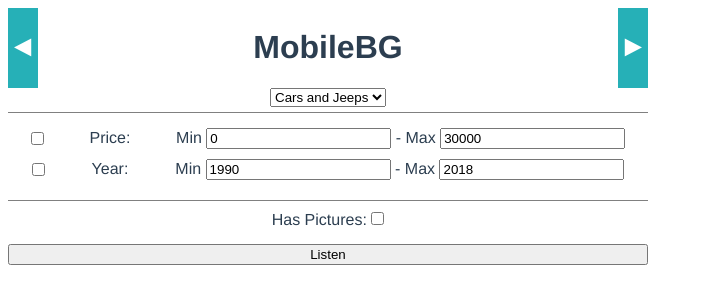
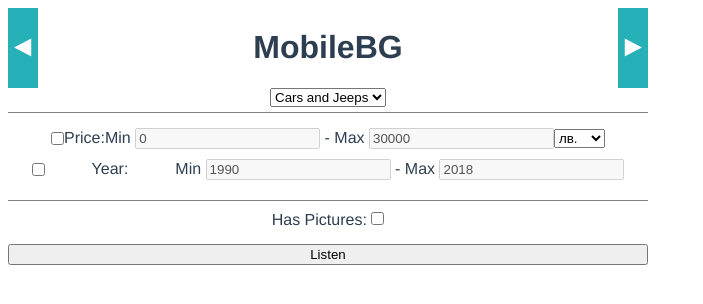
Before and after one commit to Bloodlister/Page-Change-Notifier, a Vue app: page / in a window 1280 px wide. Shown: the top 304 px of the page, without its empty margins (0-703 px from the left). Built offline with nearby package versions, Linux system fonts and the light colour scheme.

Commit message:
- Corrected wrappers min-width to 600px  - Created Currency input  - Separated searches data into separate files  - Dropdown input if passed a default value sets it

```diff
--- a/src/components/Wrapper.vue
+++ b/src/components/Wrapper.vue
@@ -51,7 +51,7 @@
     display: flex;
     flex-direction: column;
     width: 50vw;
-    min-width: 300px;
+    min-width: 600px;
 }
 
 .searchNavigation {
--- a/src/components/input/BetweenNumbers.vue
+++ b/src/components/input/BetweenNumbers.vue
@@ -1,11 +1,11 @@
 <template>
     <div class="input">
-        <input type="checkbox">
+        <input type="checkbox" v-model="active">
         <p class="inputLable">{{label}}:</p>
         <div class="number-input">
-            Min <input type="number" min="0" placeholder="0" v-model="min_value" @input="validateValue(); save()">
+            Min <input :disabled="!active" type="number" min="0" placeholder="0" v-model="min_value" @input="validateValue(); save()">
             -
-            Max <input type="numbet" min="0" placeholder="0" v-model="max_value" @input="validateValue(); save()">
+            Max <input :disabled="!active" type="number" min="0" placeholder="0" v-model="max_value" @input="validateValue(); save()">
             <p v-if="error" class="error">Minimum value is bigger than maximum</p>
         </div>
     </div>
@@ -18,6 +18,7 @@
     props: ['storage', 'label', 'hrefValues', 'extraData'],
     data: function () {
         return {
+            active: false,
             min_value: 0,
             max_value: 100,
             error: false,
@@ -44,12 +45,8 @@
         },
 
         save: function() {
-            this.storage[this.hrefValues.min] = {
-                min_value: this.min_value,
-            }
-            this.storage[this.hrefValues.max] = {
-                max_value: this.max_value,
-            }
+            this.storage[this.hrefValues.min] = this.min_value;
+            this.storage[this.hrefValues.max] = this.max_value;
         },
     },
 }
--- /dev/null
+++ b/src/components/input/Currency.vue
@@ -0,0 +1,26 @@
+<template>
+    <div class="input">
+        <between-numbers :hrefValues="scopeData.hrefValues"
+                        :storage="storage"
+                        :label="scopeData.label"
+                        :extraData="scopeData.extraData"/>
+
+        <dropdown :storage="storage" :hrefValue="dropdownData.hrefValue" :default="dropdownData.default">
+            <option v-for="(option, index) in dropdownData.options" :key="index" :value="option.value">{{option.label}}</option>
+        </dropdown>
+    </div>
+</template>
+
+<script>
+import BetweenNumbers from './BetweenNumbers.vue';
+import Dropdown from './Dropdown.vue';
+
+export default {
+    name: 'Currency',
+    props: ['storage', 'scopeData', 'dropdownData'],
+    components: {
+        BetweenNumbers,
+        Dropdown,
+    },
+}
+</script>
--- a/src/components/input/Dropdown.vue
+++ b/src/components/input/Dropdown.vue
@@ -9,11 +9,15 @@
 <script>
 export default {
     name: "Dropdown",
-    props: ['storage', 'hrefValue'],
+    props: ['storage', 'hrefValue', 'default'],
+    mounted: function() {
+        if(this.default) {
+            this.storage[this.hrefValue] = this.default;
+        }
+    },
     methods: {
         set: function(event) {
             this.storage[this.hrefValue] = event.target.value;
-            console.log(this.storage);
         }
     }
 };
--- a/src/components/searches/MobileBG.vue
+++ b/src/components/searches/MobileBG.vue
@@ -1,12 +1,13 @@
 <template>
     <div class="search">
-        <dropdown hrefValue="topmenu" :storage="storage">
+        <dropdown default="1" hrefValue="topmenu" :storage="storage">
             <option value="1">Cars and Jeeps</option>
             <option value="3">Buses</option>
             <option value="5">Motorbikes</option>
         </dropdown>
         <div class="column">
-            <between-numbers v-for="(between, index) in betweens"
+            <currency :storage="storage" :dropdownData="inputs.price.dropdownData" :scopeData="inputs.price.scopeData" />
+            <between-numbers v-for="(between, index) in inputs.betweens"
                              v-bind:key="index"
                              :storage="storage"
                              :label="between.label"
@@ -14,7 +15,7 @@
                              :extraData="between.extraData"/>
         </div>
         <div class="row">
-            <checkbox v-for="(checkbox, index) in checkboxes" :key="index"
+            <checkbox v-for="(checkbox, index) in inputs.checkboxes" :key="index"
                         :label="checkbox.label"
                         :storage="storage"
                         :hrefValue="checkbox.hrefValue"/>
@@ -25,8 +26,10 @@
 
 <script>
 import Dropdown from '../input/Dropdown.vue';
+import Currency from '../input/Currency.vue';
 import BetweenNumbers from '../input/BetweenNumbers.vue';
 import Checkbox from '../input/Checkbox.vue';
+import Inputs from './data/MobileBG.js';
 
 export default {
     name: 'MobileBG',
@@ -34,6 +37,7 @@
         BetweenNumbers,
         Checkbox,
         Dropdown,
+        Currency,
     },
     methods: {
         getData: function() {
@@ -42,41 +46,12 @@
     },
     data: function() {
         return {
+            target: "https://www.mobile.bg/pcgi/mobile.cgi",
             storage: {
                 f20: "6", // Price
                 f21: "01", // New and Used cars
             },
-            betweens: [
-                {
-                    active: false,
-                    label: "Price",
-                    hrefValues: {
-                        min: "f10",
-                        max: "f11",
-                    },
-                    extraData: {
-                        max: 30000,
-                    },
-                },
-                {
-                    active: false,
-                    label: "Year",
-                    hrefValues: {
-                        min: "f7",
-                        max: "f8",
-                    },
-                    extraData: {
-                        min: 1990,
-                        max: 2018,
-                    },
-                }
-            ],
-            checkboxes: [
-                {
-                    hrefValue: 'f22',
-                    label: "Has Pictures",
-                }
-            ]
+            inputs: Inputs,
         }
     },
 };
--- /dev/null
+++ b/src/components/searches/data/MobileBG.js
@@ -0,0 +1,44 @@
+export default {
+    price: {
+        scopeData: {
+            active: false,
+            label: 'Price',
+            hrefValues: {
+                min: 'f7',
+                max: 'f8',
+            },
+            extraData: {
+                max: 30000,
+            },
+        },
+        dropdownData: {
+            hrefValue: 'f9',
+            options: [
+                { value: 'лв.', label: 'лв.' },
+                { value: 'USD', label: 'USD' },
+                { value: 'EUR', label: 'EUR' },
+            ],
+            default: 'лв.',
+        },
+    },
+    betweens: [
+        {
+            active: false,
+            label: 'Year',
+            hrefValues: {
+                min: 'f10',
+                max: 'f11',
+            },
+            extraData: {
+                min: 1990,
+                max: 2018,
+            },
+        },
+    ],
+    checkboxes: [
+        {
+            hrefValue: 'f22',
+            label: 'Has Pictures',
+        },
+    ],
+};
```
